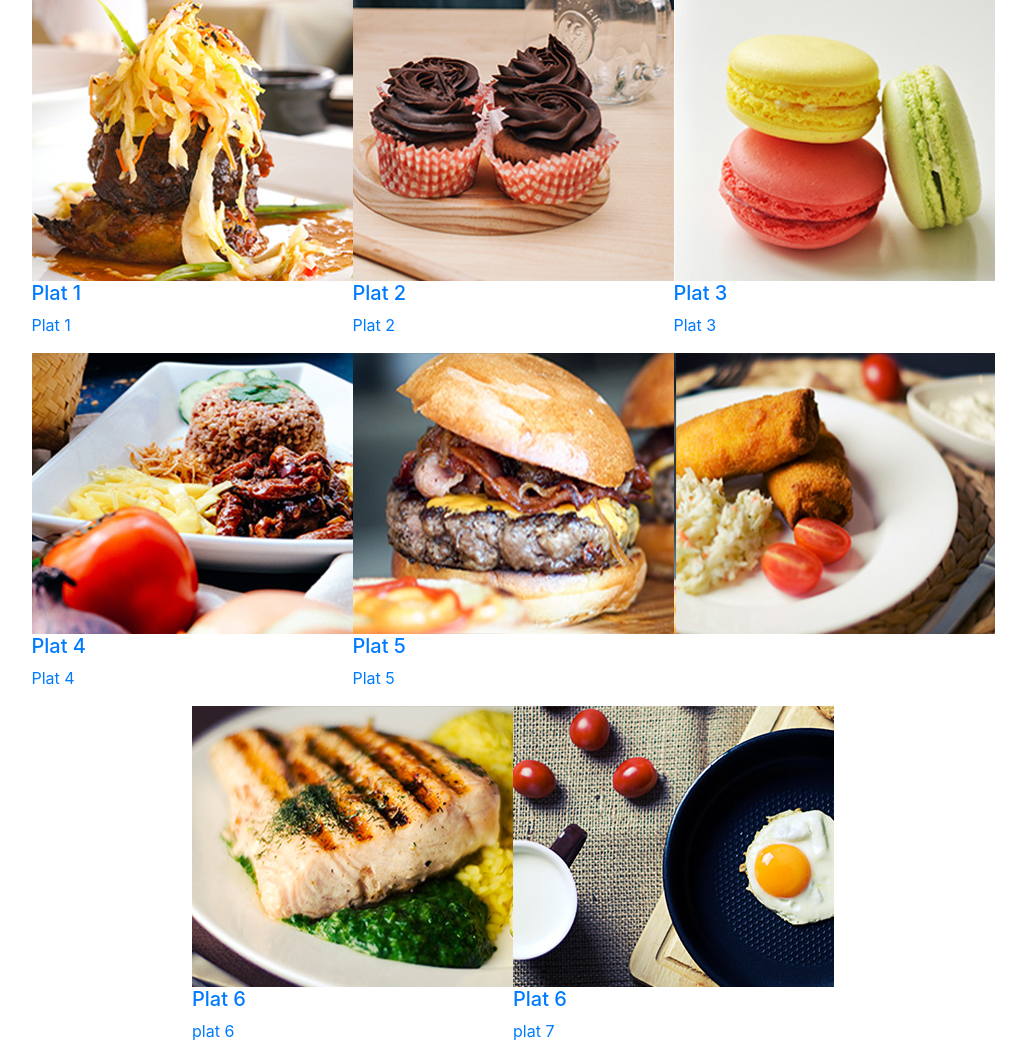
After one commit to Jlaqueyrie/siteRestaurant, a PHP site: page /test-Gallerie.html in a window 1280 px wide. The commit adds this page. Shown: the whole page, without its empty margins (127-1153 px from the left). Run offline with PHP 8.4, Linux system fonts and the light colour scheme.

Commit message:
test résolution porbleme no gutter

```diff
--- a/css/style.css
+++ b/css/style.css
@@ -1,3 +1,12 @@
+.row.no-gutters {
+  margin-right: 0;
+  margin-left: 0;
+}
+.row.no-gutters > [class^="col-"],
+.row.no-gutters > [class*=" col-"] {
+  padding-right: 0;
+  padding-left: 0;
+}
 #menu figure{
     display: flex;
 }
--- /dev/null
+++ b/test-Gallerie.html
@@ -0,0 +1,126 @@
+<!DOCTYPE html>
+  <!--[if lt IE 7]>      <html class="no-js lt-ie9 lt-ie8 lt-ie7"> <![endif]-->
+  <!--[if IE 7]>         <html class="no-js lt-ie9 lt-ie8"> <![endif]-->
+  <!--[if IE 8]>         <html class="no-js lt-ie9"> <![endif]-->
+  <!--[if gt IE 8]>      <html class="no-js"> <!--<![endif]-->
+  <html>
+        <head>
+            <meta charset="utf-8">
+            <meta http-equiv="X-UA-Compatible" content="IE=edge">
+            <title>Site Restaurant</title>
+            <meta name="description" content="">
+            <meta name="viewport" content="width=device-width, initial-scale=1">
+            <!-- CSS only -->
+            <link rel="stylesheet" href="https://cdn.jsdelivr.net/npm/bootstrap@4.5.3/dist/css/bootstrap.min.css" integrity="sha384-TX8t27EcRE3e/ihU7zmQxVncDAy5uIKz4rEkgIXeMed4M0jlfIDPvg6uqKI2xXr2" crossorigin="anonymous">
+            <link href="https://fonts.googleapis.com/icon?family=Material+Icons"rel="stylesheet">
+            <link rel="stylesheet" href="css/style.css">
+        </head>
+        <body>
+            <section class="container-fluid">
+                <div class="row justify-content-center">
+                    <a href="#">
+                        <figure>
+                            <div class="effet-hover">
+                                <img src="images/1.jpg" alt="image galerie 1" >
+                            </div>
+                            <figcaption>
+                                <h5>Plat 1</h5>
+                                <p>
+                                    Plat 1
+                                </p>
+                            </figcaption>
+                        </figure>
+                    </a>
+                    <a href="#">
+                        <figure>
+                            <div class="effet-hover">
+                                <img src="images/2.jpg" alt="image galerie 2" >
+                            </div>
+                            <figcaption>
+                                <h5>Plat 2</h5>
+                                <p>
+                                    Plat 2
+                                </p>
+                            </figcaption>
+                        </figure>
+                    </a>
+                    <a href="#">
+                        <figure>
+                            <div class="effet-hover">
+                                <img src="images/3.jpg" alt="image galerie 2" >
+                            </div>
+                            <figcaption>
+                                <h5>Plat 3</h5>
+                                <p>
+                                    Plat 3
+                                </p>
+                            </figcaption>
+                        </figure>
+                    </a>
+                    <a href="#">
+                        <figure>
+                            <div class="effet-hover">
+                                <img src="images/4.jpg" alt="image galerie 2" >
+                            </div>
+                            <figcaption>
+                                <h5>Plat 4</h5>
+                                <p>
+                                    Plat 4
+                                </p>
+                            </figcaption>
+                        </figure>
+                    </a>
+                    <a href="#">
+                        <figure>
+                            <div class="effet-hover">
+                                <img src="images/5.jpg" alt="image galerie 2" >
+                            </div>
+                            <figcaption>
+                                <h5>Plat 5</h5>
+                                <p>
+                                    Plat 5
+                                </p>
+                            </figcaption>
+                        </figure>
+                    </a>
+                    <a href="#">
+                        <figure>
+                            <div class="effet-hover">
+                                <img src="images/6.jpg" alt="image galerie 2" >
+                            </div>
+                        </figure>
+                    </a>
+                    <a href="#">
+                        <figure>
+                            <div class="effet-hover">
+                                <img src="images/7.jpg" alt="image galerie 2" >
+                            </div>
+                            <figcaption>
+                                <h5>Plat 6</h5>
+                                <p>
+                                    plat 6
+                                </p>
+                            </figcaption>
+                        </figure>
+                    </a>
+                    <a href="#">
+                        <figure>
+                            <div class="effet-hover">
+                                <img src="images/8.jpg" alt="image galerie 2" >
+                            </div>
+                            <figcaption>
+                                <h5>Plat 6</h5>
+                                <p>
+                                    plat 7
+                                </p>
+                            </figcaption>
+                        </figure>
+                    </a>
+                </div>
+            </section>
+        </body>
+        <!-- JavaScript Bundle with Popper -->
+        <script src="https://code.jquery.com/jquery-3.5.1.slim.min.js" integrity="sha384-DfXdz2htPH0lsSSs5nCTpuj/zy4C+OGpamoFVy38MVBnE+IbbVYUew+OrCXaRkfj" crossorigin="anonymous"></script>
+        <script src="https://cdn.jsdelivr.net/npm/bootstrap@4.5.3/dist/js/bootstrap.bundle.min.js" integrity="sha384-ho+j7jyWK8fNQe+A12Hb8AhRq26LrZ/JpcUGGOn+Y7RsweNrtN/tE3MoK7ZeZDyx" crossorigin="anonymous"></script>
+    </body>
+</html>
```
Also changed, not shown: index.html (+18 -16 lines), 1 other file.
